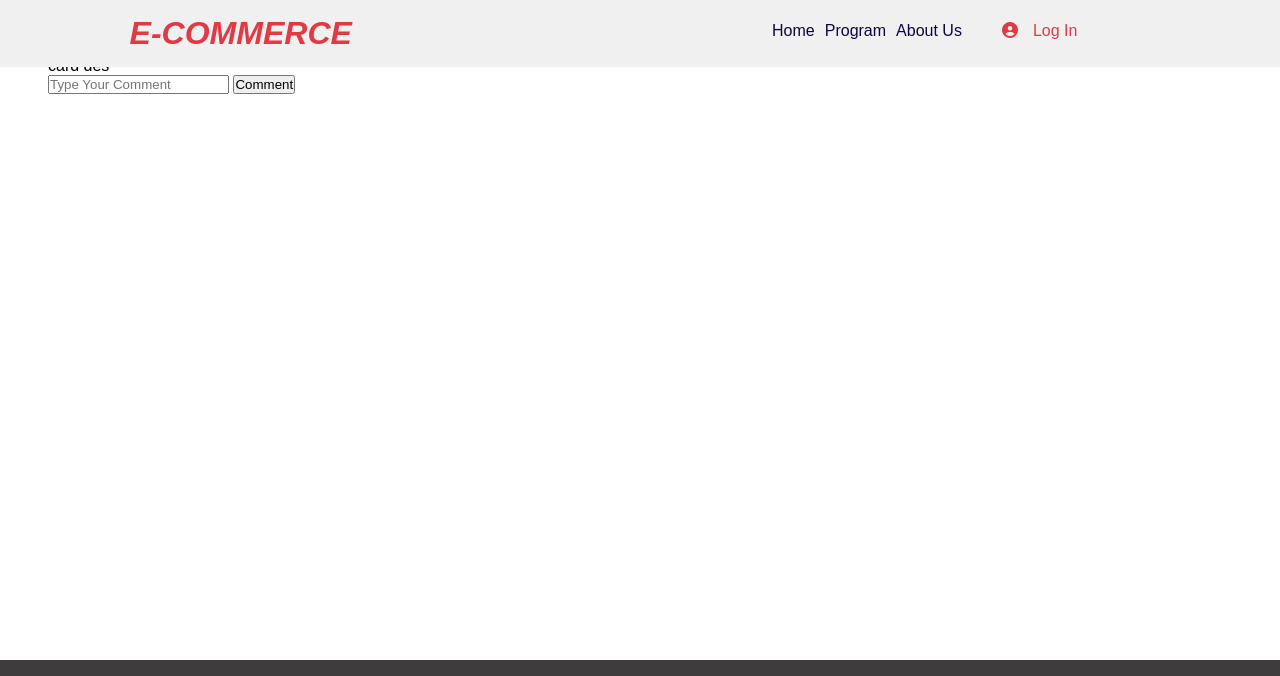
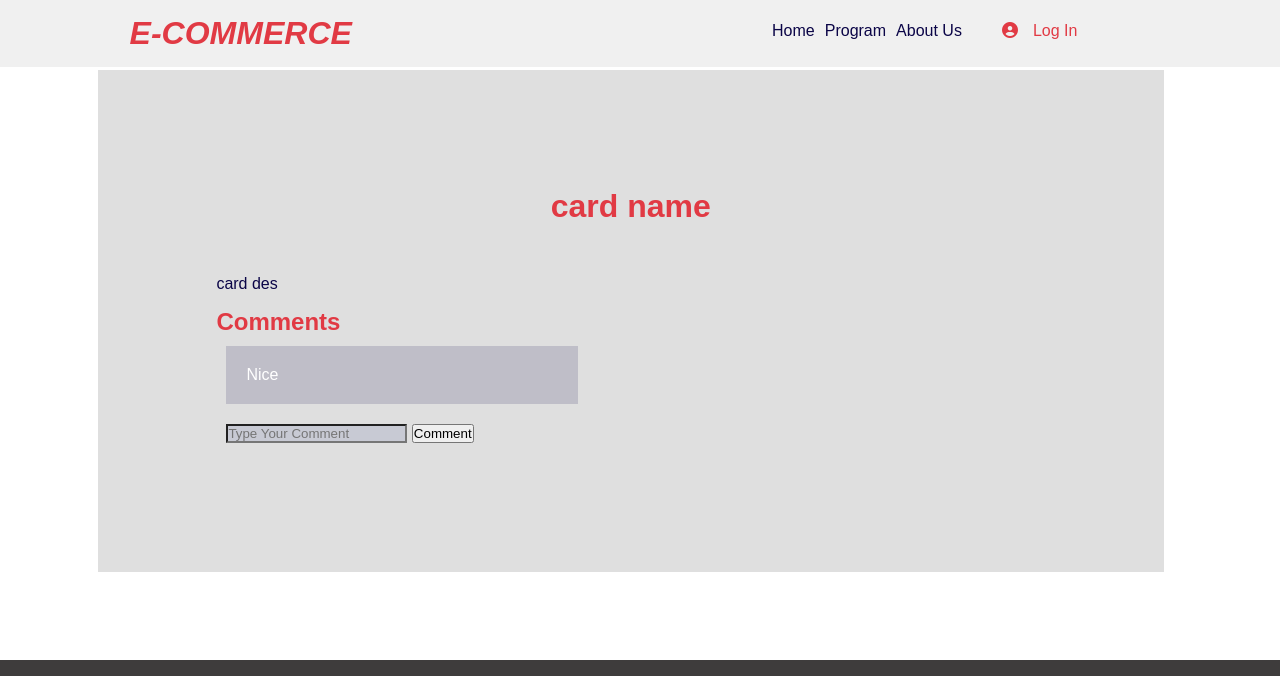
Before and after one commit to Roseokpe/yousRoz-Restaurant, a website built with webpack: page src/index.html in a window 1280 px wide. Shown: the top 676 px of the page. Built offline with nearby package versions, Linux system fonts and the light colour scheme.

Commit message:
Give the popup some basic style

```diff
--- a/src/index.html
+++ b/src/index.html
@@ -26,11 +26,13 @@
   <div class="Pop-up">
     <h1 class="card-name">card name</h1>
     <p class="card-des">card des</p>
+    <h2 class="commet-text">Comments</h2>
     <div id="display-comment" class="display-comment">
       <!-- commnts will display here -->
+      <p class="posted-comment">Nice</p>
     </div>
     <form id="comment-form" class="comment-form">
-      <input id="comment-input" type="text" placeholder="Type Your Comment">
+      <input class="comment-input" id="comment-input" type="text" placeholder="Type Your Comment">
       <button id="submit-comment" class="submit-comment" type="submit">Comment</button>
     </form>
   </div>
--- a/src/style.css
+++ b/src/style.css
@@ -58,7 +58,52 @@ body {
 }
 
 /* start pop-up */
+.Pop-up {
+  display: flex;
+  justify-content: center;
+  flex-direction: column;
+  padding: 10%;
+  margin: 50px 10px;
+  width: 70%;
+  height: 80%;
+  background-color: #dfdfdf;
+  margin-left: 50px;
+}
 
+.card-name {
+  color: #e13a44;
+  text-align: center;
+  margin-bottom: 50px;
+}
+
+.card-des {
+  color:rgb(11, 5, 71);
+  margin-bottom: 15px;
+}
+
+.commet-text {
+  color: #e13a44;
+}
+
+.display-comment {
+  margin: 10px;
+  padding: 10px;
+  width: 40%;
+  background-color: rgba(11, 5, 71, 15%);
+}
+
+.posted-comment {
+  color: #fff;
+  padding: 10px;
+}
+
+.comment-form {
+  margin: 10px;
+}
+
+.comment-input {
+  background-color: rgba(0, 27, 117, 10%);
+}
 /* end pop-up */
 
 footer {
```
Also changed, not shown: dist/index.html, dist/main.js.
